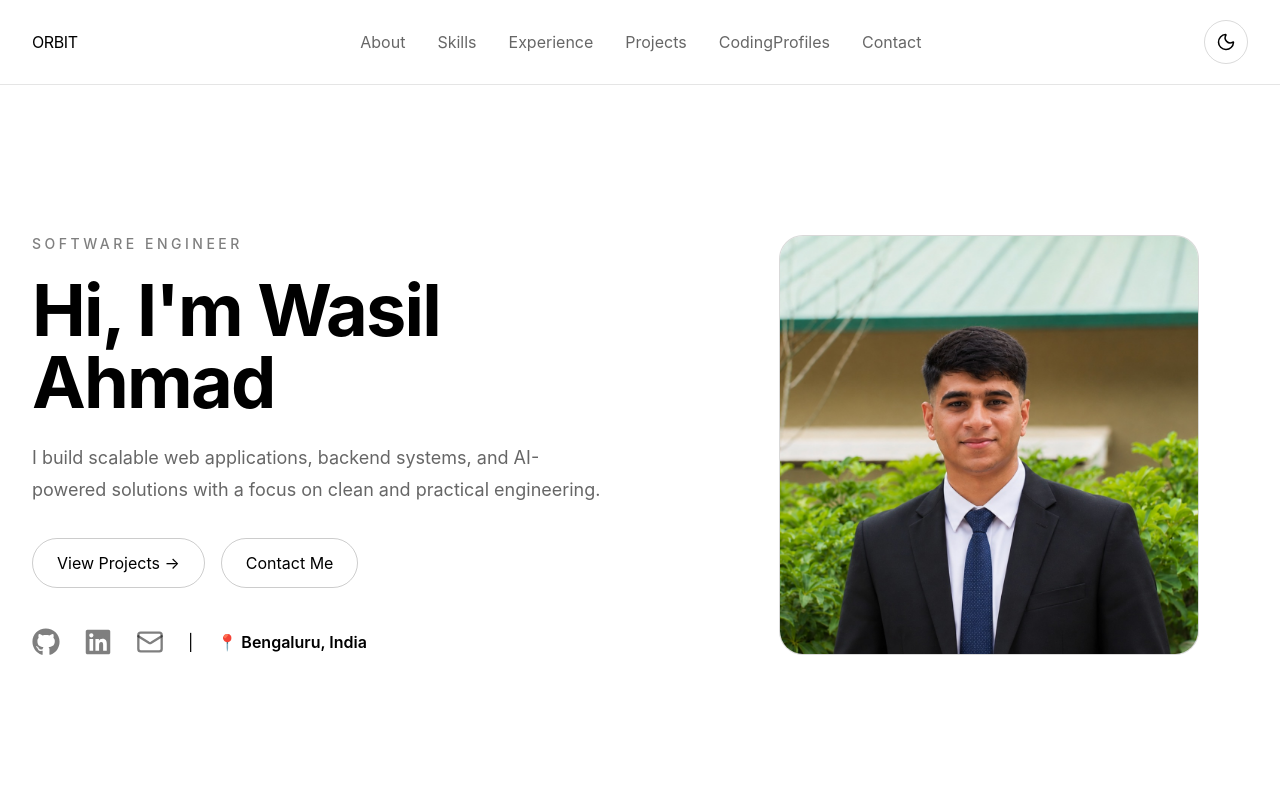
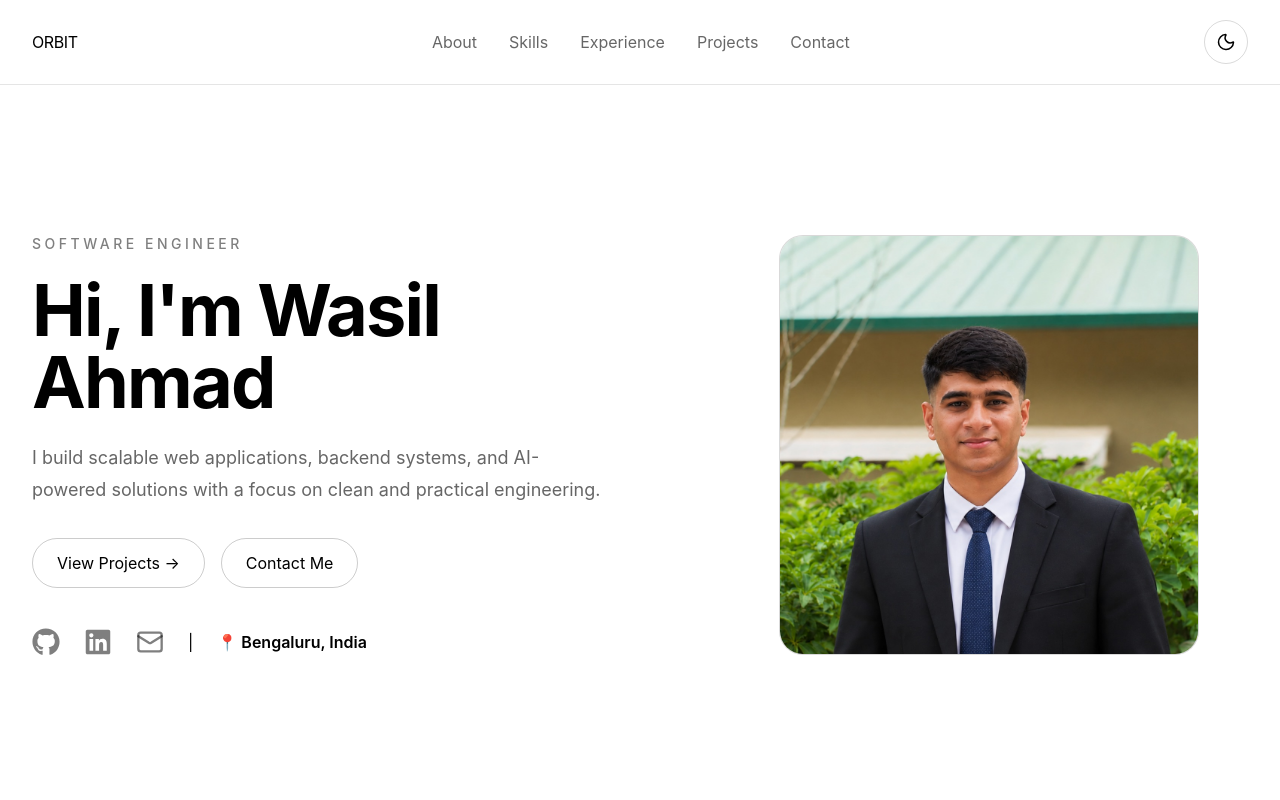
Before and after one commit to buildwithwasil/orbit, a React (Vite) app in the folder frontend/: page / in a window 1280 px wide. Shown: the top 800 px of the page. Built offline with nearby package versions, Linux system fonts and the light colour scheme; no server answers.

Commit message:
Modified Navbar

```diff
--- a/frontend/src/components/Navbar.tsx
+++ b/frontend/src/components/Navbar.tsx
@@ -51,12 +51,6 @@ function Navbar({ darkMode, setDarkMode }: NavbarProps) {
                     >
                         Projects
                     </a>
-                    <a
-                        href="#coding-profiles"
-                        className="text-sm text-black/60 transition hover:text-black dark:text-white/70 dark:hover:text-white"
-                    >
-                        CodingProfiles
-                    </a>
 
                     <a
                         href="#contact"
```
